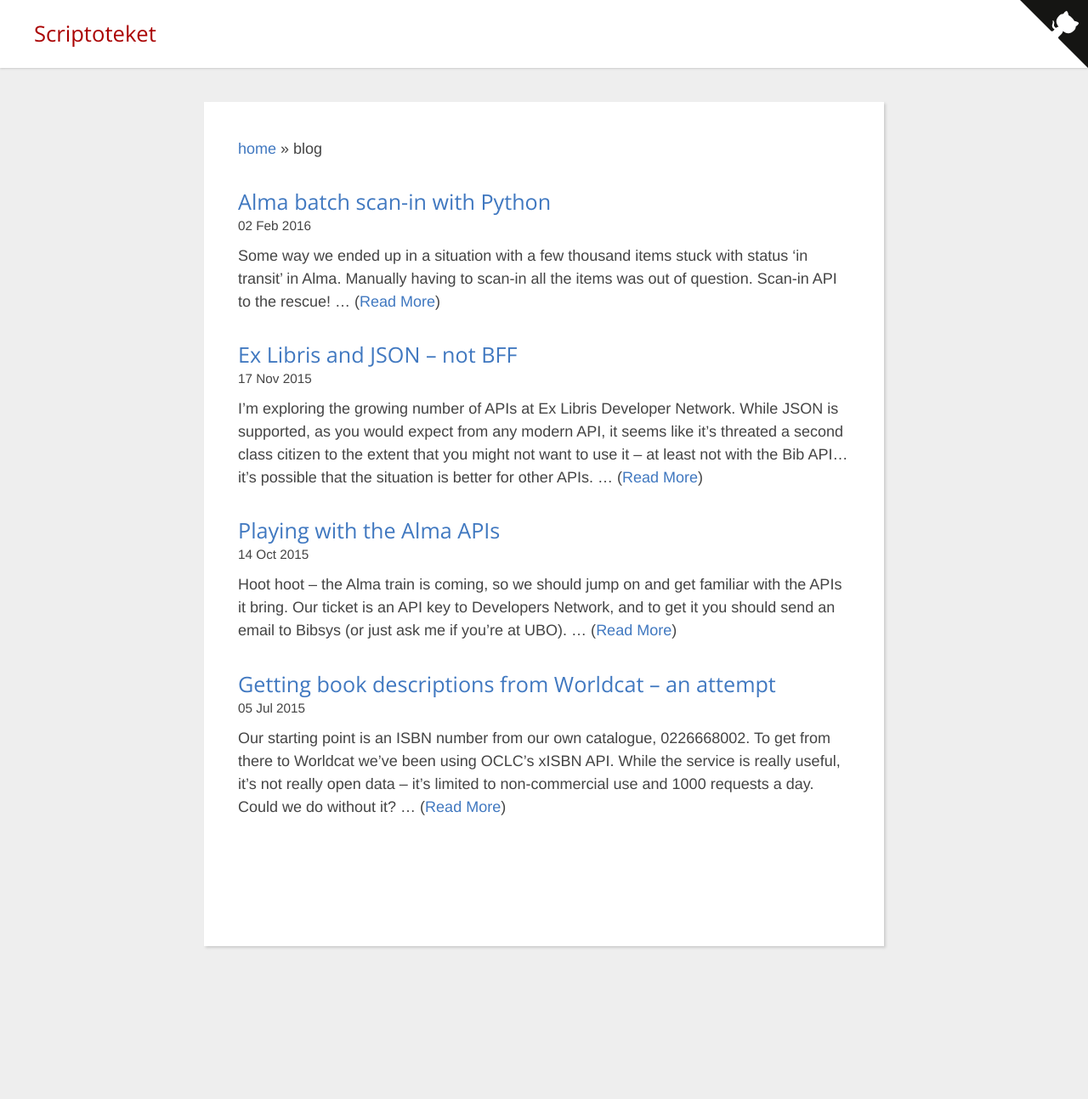
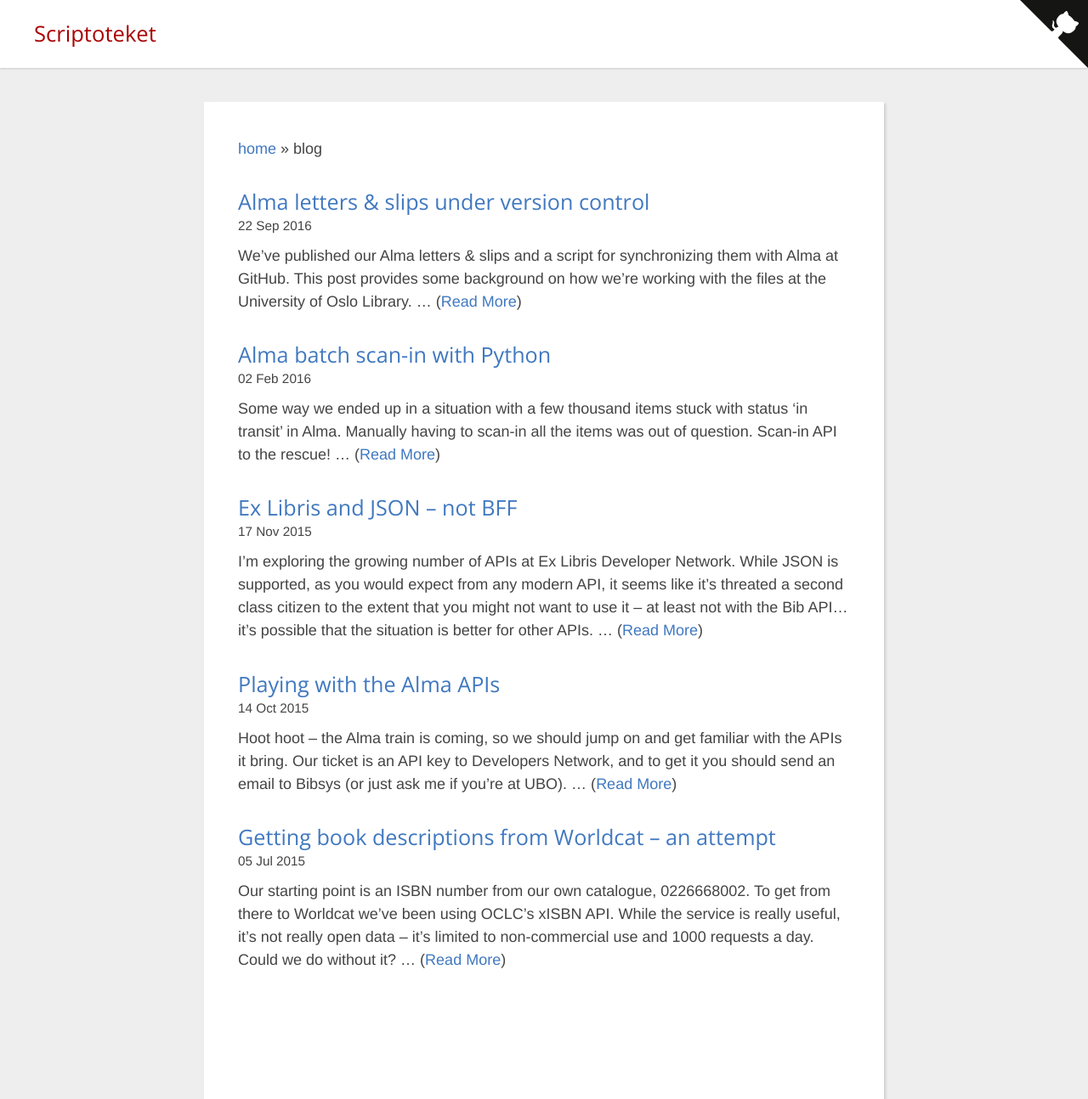
Before and after one commit to scriptotek/scriptotek.github.io, a Jekyll site: the page built from blog/index.md, in a window 1280 px wide. Shown: the whole page at 85% size. Built offline with Jekyll 4.4.1, drawn with Linux system fonts in a browser that asks for light colours; nearby versions of some CDN libraries; before the commit the page ends 1114 px from its top, so only the background shows below that; some of the changed lines change nothing that is shown.

Commit message:
Add post about alma-slipsomat

```diff
--- a/_layouts/default.html
+++ b/_layouts/default.html
@@ -69,5 +69,44 @@
 
         </div>
 
+  <script src="https://code.jquery.com/jquery-3.1.0.slim.min.js"></script>
+        <script>
+          // Find all YouTube videos
+var $allVideos = $("iframe[src^='https://www.youtube.com']"),
+
+    // The element that is fluid width
+    $fluidEl = $("article .post");
+
+// Figure out and save aspect ratio for each video
+$allVideos.each(function() {
+
+  $(this)
+    .data('aspectRatio', this.height / this.width)
+
+    // and remove the hard coded width/height
+    .removeAttr('height')
+    .removeAttr('width');
+
+});
+
+// When the window is resized
+$(window).resize(function() {
+
+  var newWidth = $fluidEl.width();
+
+  // Resize all videos according to their own aspect ratio
+  $allVideos.each(function() {
+
+    var $el = $(this);
+    $el
+      .width(newWidth)
+      .height(newWidth * $el.data('aspectRatio'));
+
+  });
+
+// Kick off one resize to fix all videos on page load
+}).resize();
+        </script>
+
     </body>
 </html>
--- /dev/null
+++ b/_posts/2016-09-22-alma-letters.md
@@ -0,0 +1,111 @@
+---
+layout: post
+title: "Alma letters & slips under version control"
+author: dmheggo
+date: 2016-09-22 17:02:00
+categories: alma python
+comments: True
+---
+
+We've published [our Alma letters & slips](https://github.com/scriptotek/alma-letters-ubo)
+and [a script for synchronizing them](https://github.com/scriptotek/alma-slipsomat)
+with Alma at GitHub. This post provides some background on how we're working with
+the files at the University of Oslo Library.<!-- more -->
+
+## What letters?
+
+Alma comes with a growing number of XSLT templates (currently 87) called
+“letters”, that cover basically everything to be printed or sent by email or
+sms from the system, including all communication with users and all slips that
+follow documents during processes such as inter-library loans.
+
+Each time a letter is needed, Alma produces an XML file with the necessary data,
+which it then couples it with the corresponding XSLT template using some
+XSLT processor to produce HTML that is sent by email either directly to an end
+user *or* to an email address connected in some way to a printer.
+
+HTML [certainly isn't](http://ideas.exlibrisgroup.com/forums/308173-alma/suggestions/11095275-alma-letters-as-pdf-or-postscript) the best format for
+print, but it's possible to get good results with some effort. We're
+currently converting the HTML to PostScript using
+[html2ps](http://user.it.uu.se/~jan/html2ps.html), which is dead easy to install
+and support, but it's a bit limiting that it doesn't support CSS.
+
+## Starting from the default templates
+
+When did you last see an email written like a formal letter, starting with the
+full postal address of the sender and recipient?
+
+Here's an example of a letter produced using one of the default templates
+to inform a user that a document he or she has shown interest for is now
+available:
+
+![Default interested in letter](/assets/interested-in-letter-before.png)
+
+Great, huh? Apart from the overly formal (and weird) style and the awful layout,
+note that there's also no call-to-action button to, say, reserve the item in
+Primo or even look it up the there! It's like this letter is really supposed to
+be printed and sent by post, not emailed.
+
+When it came to the slips, they often lacked essential information. Requests
+for a specific journal article would in some cases only show the name of the
+journal, not any information about the article, sending slips did not include
+the library number for the recipient, self-service pick up slips did not
+include pick-up numbers, etc.
+
+## Adding version control
+
+Realizing that we would have to do quite a lot of modifications to the defaults,
+we started thinking about how we could keep track of the changes and also be able
+to merge in upstream changes from Ex Libris. We needed version control!
+
+So earlier this year we set up [a Git repo](https://github.com/scriptotek/alma-letters-ubo)
+for the letters. To be able to track upstream changes from Ex Libris, we also
+included in it a folder for all the default letters.
+
+## Syncing local templates with Alma using Selenium
+
+Having a Git repo is fine, but Alma doesn't provide Git or GitHub integration.
+Worse though, it doesn't even provide a file transfer protocol for the letters –
+there's no (s)ftp, webdav, rest-api, what have you.
+
+While we're [waiting for this](http://ideas.exlibrisgroup.com/forums/308173-alma/suggestions/12471084-synchronizing-xsl-templates-with-external-systems),
+the only way to edit the XSLT templates seems to be through the form within the
+Alma interface. Which by the way doesn't provide an embedded code editor like
+[Ace](https://ace.c9.io/), so to remain sane, you need to copy the content into
+your favourite text editor, do the editing, before you copy it back.
+
+After doing this for a while, you end up writing a script which does the copying
+back and forth for you. So we wrote [slipsomat](https://github.com/scriptotek/alma-slipsomat),
+which is a command line script to pull in changes from Alma and push local changes
+back. Since there's no file transfer protocol we can use, we use Selenium
+browser automation, which is kinda crazy and prone to break on updates, it works
+fine most of the time.
+
+Then, in order to avoid overwriting the work of others, the script also stores
+checksums for all the letters in a status file. If someone changes a letter
+directly in Alma, its checksum will no longer match the one in the status file,
+and the script will warn me when I try to push changes to that letter. If not,
+it will happily upload the letter or letters that have been modified and update
+the status file with new checksums:
+
+<iframe width="560" height="315" src="https://www.youtube.com/embed/ObbkCwWqQkg?VQ=HD720" frameborder="0" allowfullscreen></iframe>
+
+Some more information on our workflow is available [in the readme](https://github.com/scriptotek/alma-slipsomat).
+
+And in case you wonder how the example letter above looks with our latest
+templates, here it is:
+
+![Interested in letter](/assets/interested-in-letter-after.png)
+
+As you see, we still haven't found a way to introduce a call-for-action button.
+<!-- The XML doesn't include any info on the connected Primo instance, so
+we would have to hard code that, but then the XML doesn't include the document
+identifier used by Primo, so we would have to use something like the barcode,
+which nevertheless isn't available for e-resources. The only general identifiers
+seem to be the title and the POL-ID, which isn't searchable in Primo.
+There's just not much data in the XML to support one. It's quite
+surprising that Alma and Primo, two products from the same company, aren't
+better integrated.-->
+Also, there's some odd data quality issues in this example that cannot be fixed
+by a template, like why is the isbn part of the title field..? Oh well, just
+another day with Alma.
--- a/css/main.css
+++ b/css/main.css
@@ -281,6 +281,12 @@
   background-color: #333;
 }
 
+.post img {
+  width: 80%;
+  display: block;
+  margin:0 auto;
+}
+
 .post-meta {
   font-size: 85%;
   margin: 0;
```
Also changed, not shown: assets/interested-in-letter-after.png (added), assets/interested-in-letter-before.png (added).
